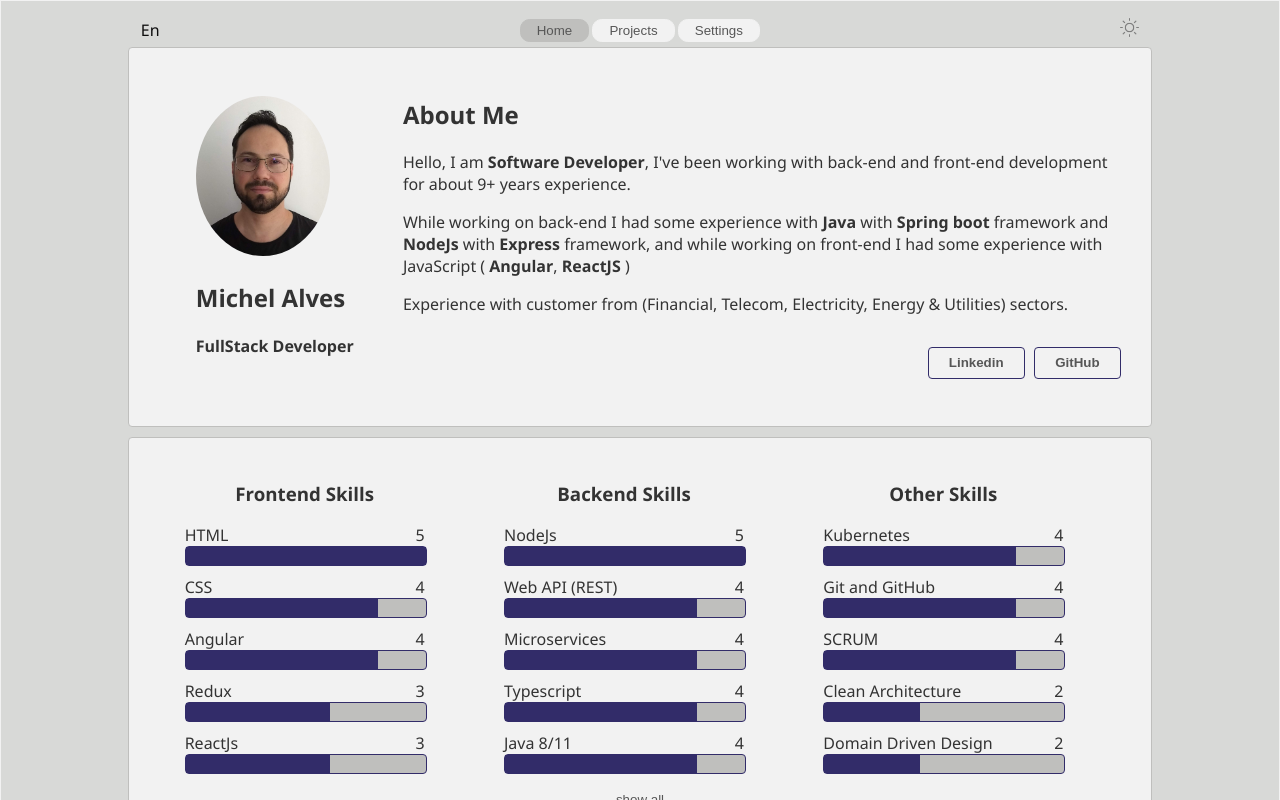
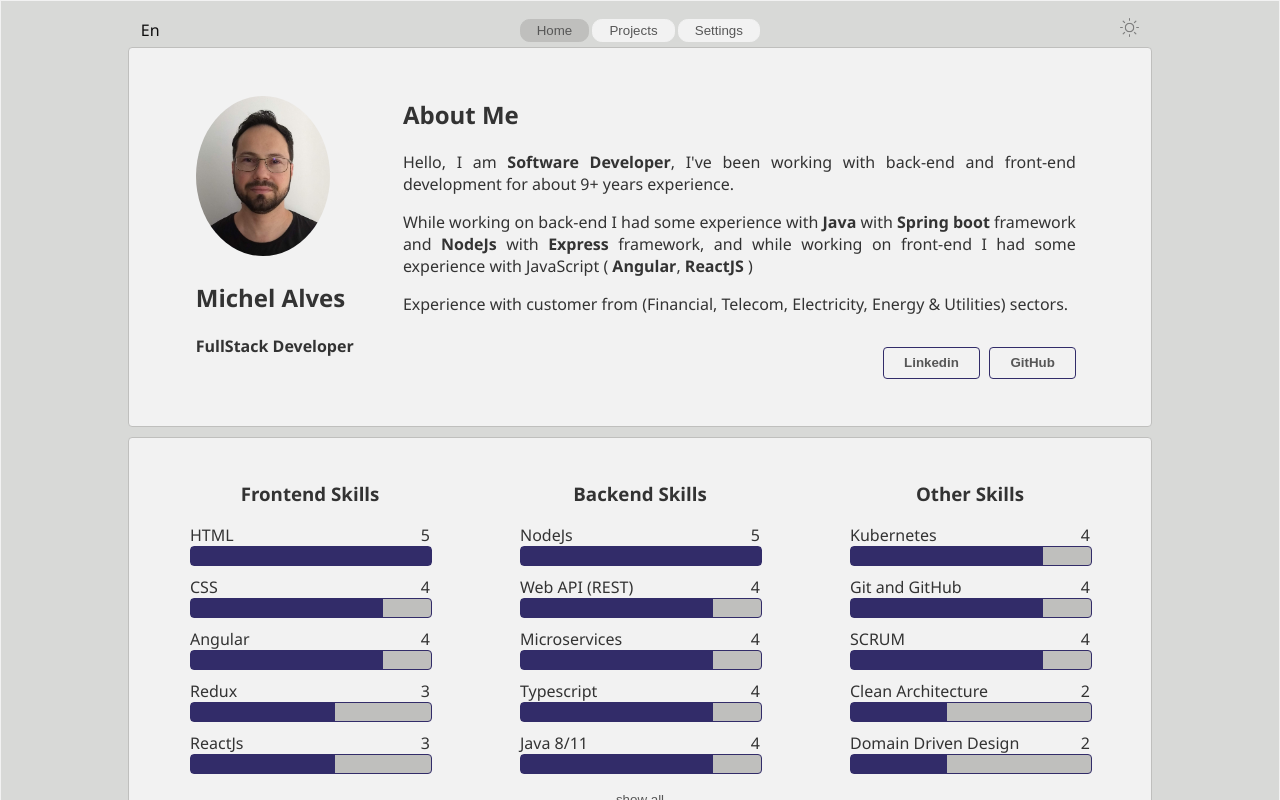
Before and after one commit to MichelAlves01/Portfolio, an Angular app: page / in a window 1280 px wide. Shown: the top 800 px of the page. Built offline with nearby package versions, Linux system fonts and the light colour scheme.

Commit message:
css enhancements

```diff
--- a/src/app/pages/home/home.component.html
+++ b/src/app/pages/home/home.component.html
@@ -12,7 +12,7 @@
           </div>
         </span>
       </div>
-      <div id="summary">
+      <div class="about-me">
         <article>
           <h2>About Me</h2>
           <p>Hello, I am <b>Software Developer</b>, I've been working with back-end and front-end development for about 9+ years experience.</p>
--- a/src/app/pages/home/home.component.scss
+++ b/src/app/pages/home/home.component.scss
@@ -24,8 +24,9 @@ $large-screen: 1000px;
         }
     }
 
-    #summary {
+    .about-me {
         padding: 0.4rem;
+        text-align: justify;
 
         .summary-links {
             display: flex;
@@ -59,6 +60,10 @@ $large-screen: 1000px;
     .summary-info {
         display: grid;
         grid-template-columns: 25% 75%;
+
+        .about-me {
+            padding-right: 7%;
+        }
     }
 
 }
@@ -72,6 +77,10 @@ $large-screen: 1000px;
         .summary-info {
             display: grid;
             grid-template-columns: 25% 75%;
+
+            .about-me {
+                padding-right: 7%;
+            }
         }
     }
 }
--- a/src/app/pages/home/section/skills/skills.component.scss
+++ b/src/app/pages/home/section/skills/skills.component.scss
@@ -58,6 +58,7 @@
         width: 100%;
         padding: 1.5rem;
         border: 0;
+        text-align: justify;
     }
 }
 
@@ -114,11 +115,17 @@
 
 @media(min-width: 680px) {
     .skills-list {
-        padding-right: 2rem;
         div {
             max-width: 15rem;
         }
     }
+
+    .skill-view-mode {
+        .skills-list {
+            padding-right: 2rem;
+        }
+    }
+
 }
 
 /* scrollbar */
--- a/src/app/pages/settings/settings.component.html
+++ b/src/app/pages/settings/settings.component.html
@@ -4,7 +4,7 @@
             <legend>Theme Switcher</legend>
             <input type="checkbox" id="switch" (click)="changeColor()" [checked]="settings.theme === 'dark'"/>
             <label for="switch">Toggle</label>
-            <span>{{ formattedTheme }}</span>
+            <span>{{ this.settings.theme[0].toUpperCase() +  this.settings.theme.slice(1) }}</span>
         </fieldset>
         <fieldset class="language-select">
             <legend>Language Options</legend>
@@ -20,9 +20,9 @@
 
         </fieldset>
         <fieldset class="cv-options">
-            <legend>CV</legend>
-            <button type="button" class="download-button" download>Download English CV</button>
-            <button type="button" class="download-button" download>Download Portuguese CV</button>
+            <legend>CV Download</legend>
+            <button type="button" class="download-button" download>English CV</button>
+            <button type="button" class="download-button" download>Portuguese CV</button>
         </fieldset>
     </section>
 
--- a/src/app/pages/settings/settings.component.ts
+++ b/src/app/pages/settings/settings.component.ts
@@ -11,13 +11,11 @@ import { Languages, Settings, defaultSettings } from './settings.component.model
 })
 export class SettingsComponent {
   settings: Settings = defaultSettings;
-  formattedTheme = 'Light';
 
   constructor(private globalService: GlobalService) {}
 
   changeColor() {
     this.settings.theme = this.settings.theme === 'light' ? 'dark' : 'light';
-    this.formattedTheme = this.settings.theme[0].toUpperCase() + this.settings.theme.slice(1);
     this.globalService.switchColorSchema.next({
       ...this.settings
     })
```
